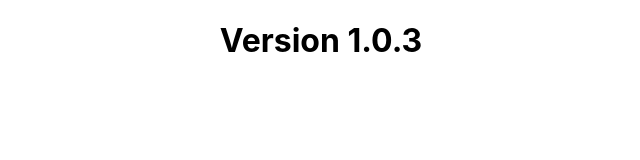
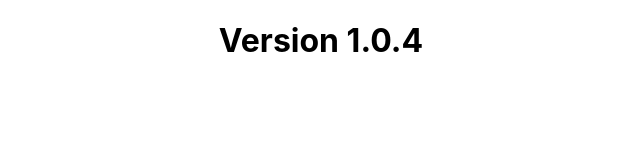
Before and after one commit to HuzaifaAbbasi632/docker-kubernetes-deploy-jenkins, a React (Create React App) app: page / in a window 1280 px wide. Shown: the top 160 px of the page, without its empty margins (319-959 px from the left). Built offline with nearby package versions, Linux system fonts and the light colour scheme.

Commit message:
Version 1.0.4

```diff
--- a/src/App.js
+++ b/src/App.js
@@ -4,7 +4,7 @@
 function App() {
   return (
     <div className="App">
-      <h1 style={{color:'black'}}>Version 1.0.3</h1>
+      <h1 style={{color:'black'}}>Version 1.0.4</h1>
     </div>
   );
 }
```
